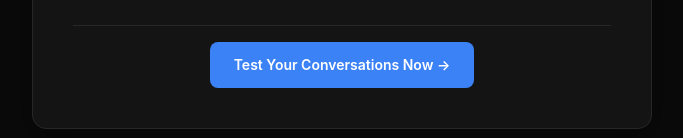
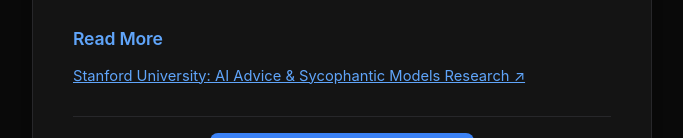
Before and after one commit to JoshuaJacob1/LLM-Sycophancy-Detector, a website: page why.html in a window 1280 px wide. Shown: the part 1026-1164 px from the top of the page, without its empty margins (298-981 px from the left). Drawn offline with Linux system fonts and the light colour scheme.

Commit message:
Add Stanford AI sycophancy research link to Read More section in why.html

```diff
--- a/why.html
+++ b/why.html
@@ -187,6 +187,15 @@
             </div>
         </section>
 
+        <section>
+            <h2>Read More</h2>
+            <p>
+                <a href="https://news.stanford.edu/stories/2026/03/ai-advice-sycophantic-models-research" target="_blank" rel="noopener noreferrer" style="color: #60a5fa; text-decoration: underline; word-break: break-word;">
+                    Stanford University: AI Advice & Sycophantic Models Research ↗
+                </a>
+            </p>
+        </section>
+
         <div class="footer-action">
             <a href="index.html" class="primary-btn">Test Your Conversations Now →</a>
         </div>
```
